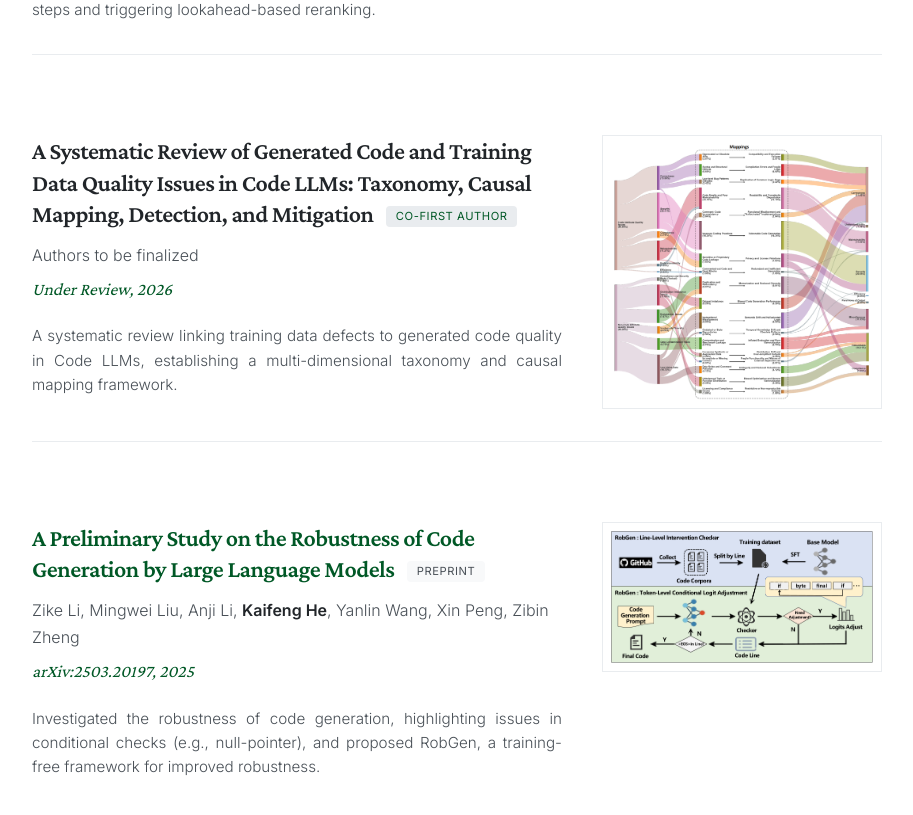
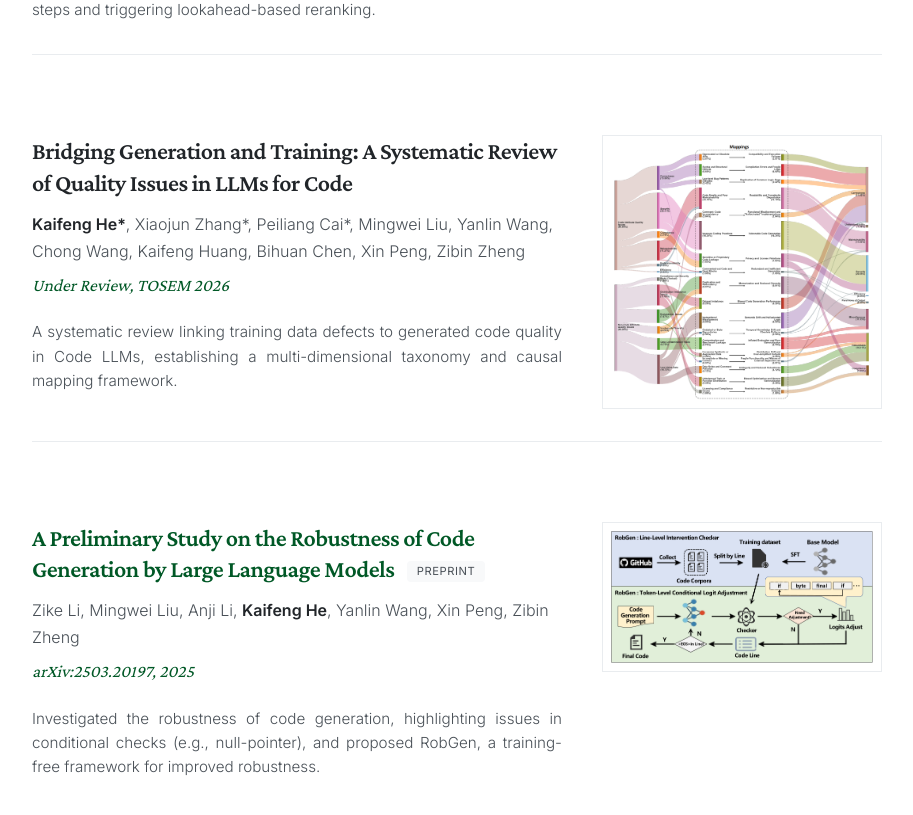
Before and after one commit to kaifeng-he/kaifeng-he.github.io, a React (Vite) app: page / in a window 1280 px wide. Shown: the part 1480-2295 px from the top of the page, without its empty margins (183-1096 px from the left). Built offline with nearby package versions, Linux system fonts and the light colour scheme.

Commit message:
update publication

```diff
--- a/src/sections/Research.tsx
+++ b/src/sections/Research.tsx
@@ -89,10 +89,10 @@ const Research: React.FC = () => {
           />
 
           <Publication
-            title="A Systematic Review of Generated Code and Training Data Quality Issues in Code LLMs: Taxonomy, Causal Mapping, Detection, and Mitigation"
-            authors={<>Authors to be finalized</>}
-            venue="Under Review, 2026"
-            coFirst={true}
+            title="Bridging Generation and Training: A Systematic Review of Quality Issues in LLMs for Code"
+            authors={<><strong>Kaifeng He*</strong>, Xiaojun Zhang*, Peiliang Cai*, Mingwei Liu, Yanlin Wang, Chong Wang, Kaifeng Huang, Bihuan Chen, Xin Peng, Zibin Zheng</>}
+            venue="Under Review, TOSEM 2026"
+            // coFirst={true}
             image="/survey-overview.png"
             description="A systematic review linking training data defects to generated code quality in Code LLMs, establishing a multi-dimensional taxonomy and causal mapping framework."
           />
```
